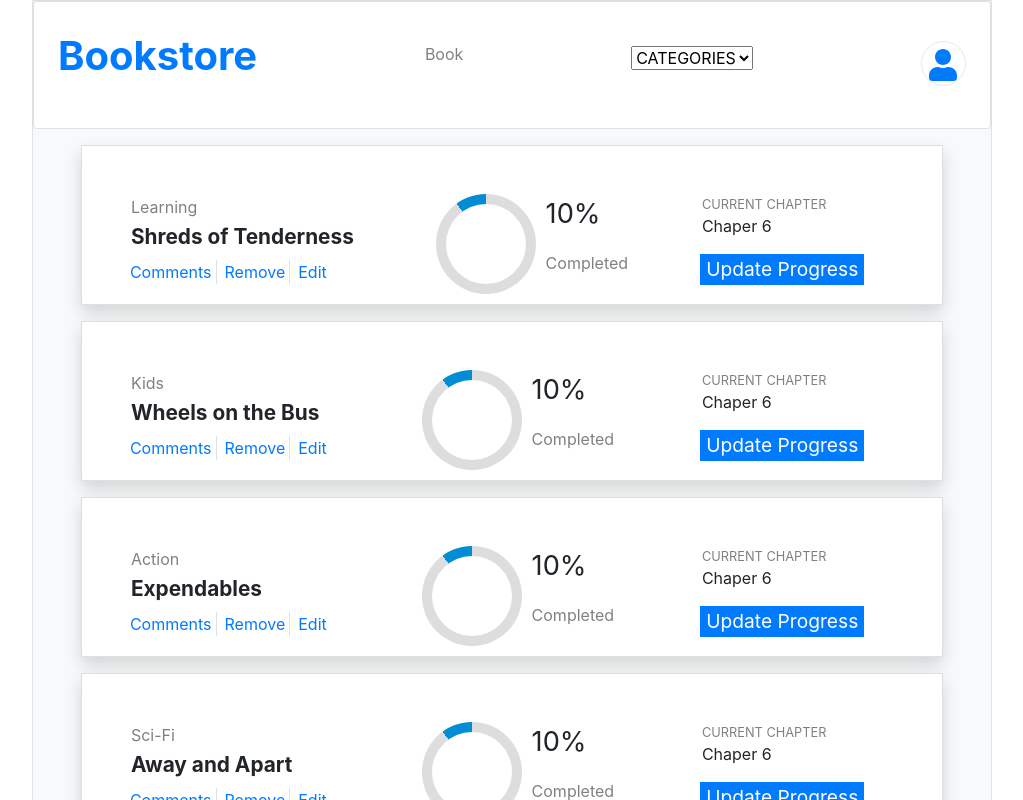
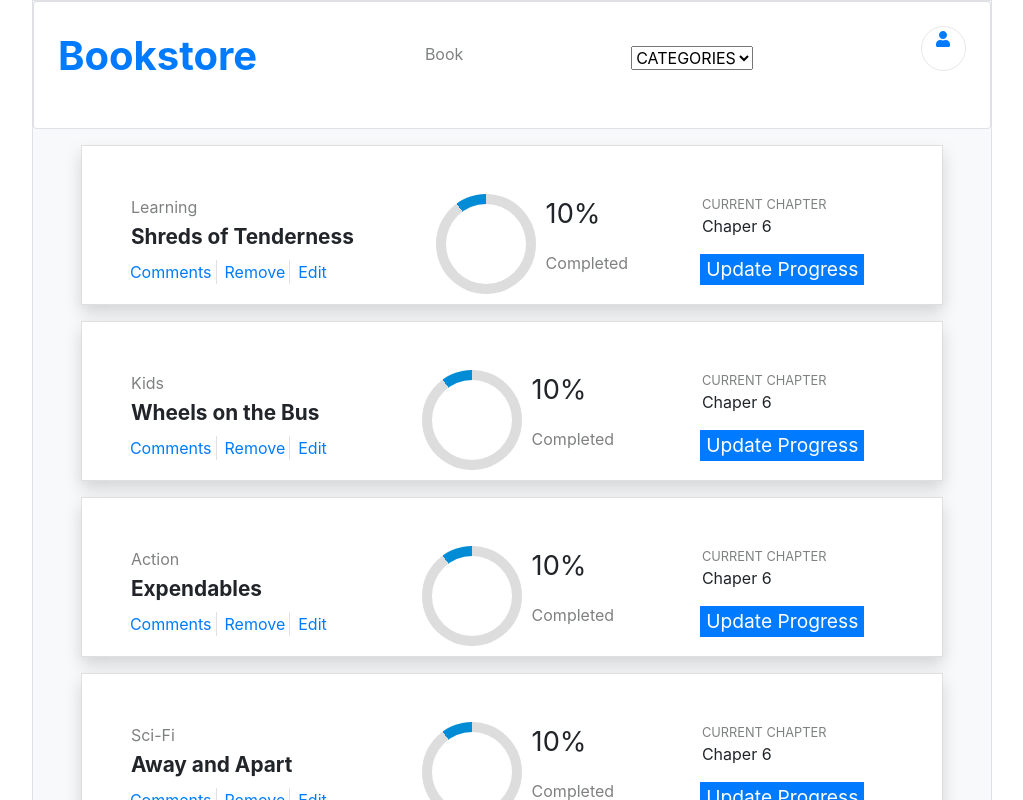
Before and after one commit to mbabaliiryn/react-book-store, a React (Create React App) app: page / in a window 1280 px wide. Shown: the top 800 px of the page, without its empty margins (128-1151 px from the left). Built offline with nearby package versions, Linux system fonts and the light colour scheme.

Commit message:
fix linter errors

```diff
--- a/src/containers/BooksList.js
+++ b/src/containers/BooksList.js
@@ -27,7 +27,7 @@ const BooksList = ({
           <div className="title"> Bookstore</div>
           <span className="mt-3 title-book">Book</span>
           <CategoryFilter handleChange={handleFilterChange} />
-          <div className="image-container">
+          <div className="image-container-1">
             <FontAwesomeIcon icon={faUser} />
           </div>
         </div>
--- a/src/styles/BooksList.css
+++ b/src/styles/BooksList.css
@@ -16,7 +16,7 @@
   color: #7f8081;
 }
 
-.image-container {
+.image-container-1 {
   text-align: center;
   cursor: pointer;
   width: 45px;
```
Lines whose indentation alone changed are shown as unchanged.
